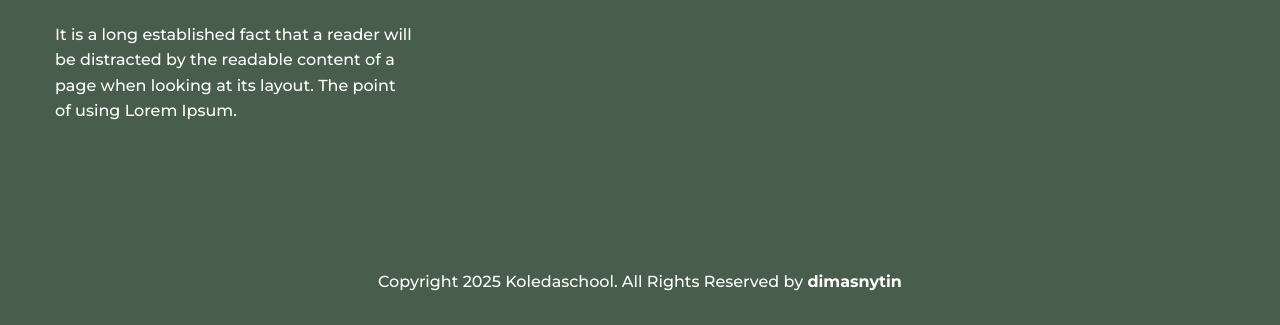
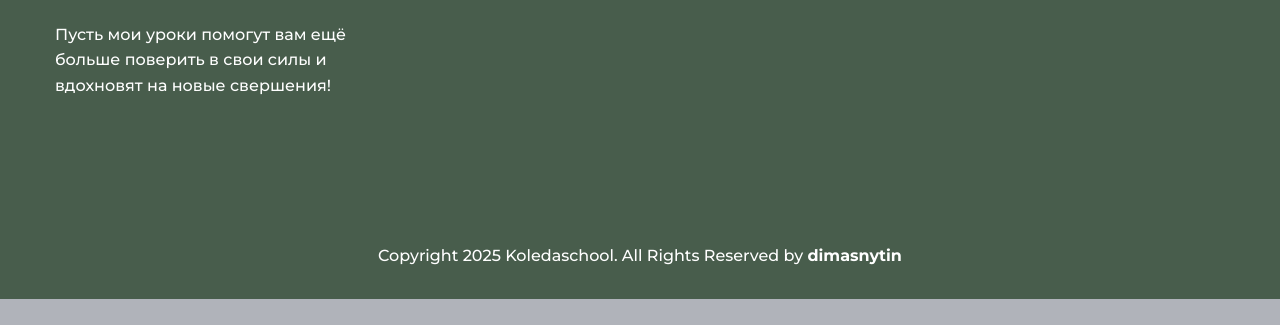
Before and after one commit to dimasnytin/koledaschool, a plain HTML site: page recipes-information.html in a window 1280 px wide. Shown: the part 4155-4480 px from the top of the page. After the commit the page ends 4454 px from the top, so only its background shows below. Drawn offline with nearby package versions, Linux system fonts and the light colour scheme; a web font is replaced by a local one.

Commit message:
Update recipes-information.html
add text

```diff
--- a/recipes-information.html
+++ b/recipes-information.html
@@ -341,10 +341,7 @@
                     <a href="#" class="logo">Koledaschool</a>
 
                     <p class="section-text">
-                        It is a long established fact that a reader will be distracted by the readable content of a page
-                        when
-                        looking at its
-                        layout. The point of using Lorem Ipsum.
+                        Пусть мои уроки помогут вам ещё больше поверить в свои силы и вдохновят на новые свершения!
                     </p>
 
 
```
